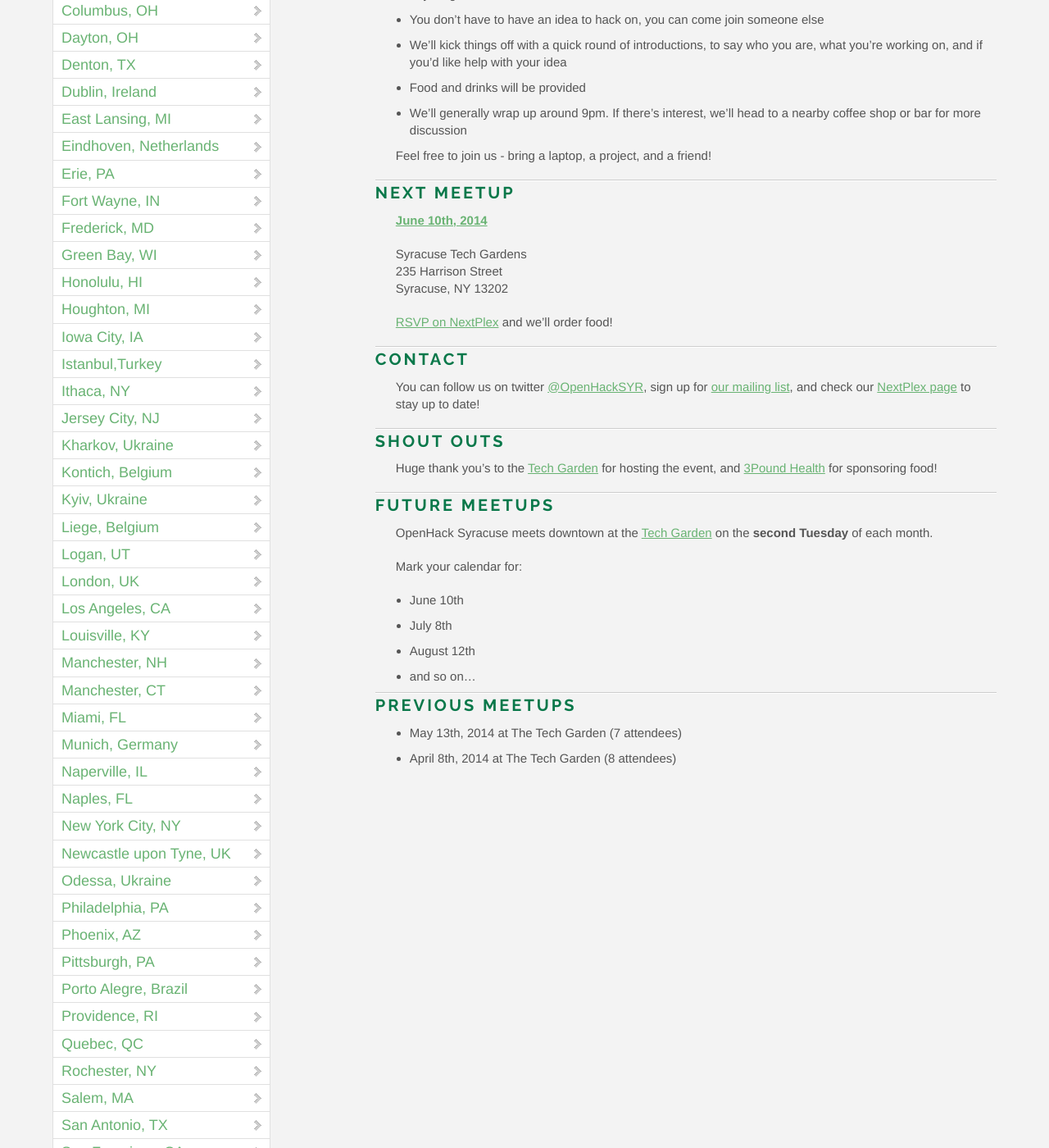
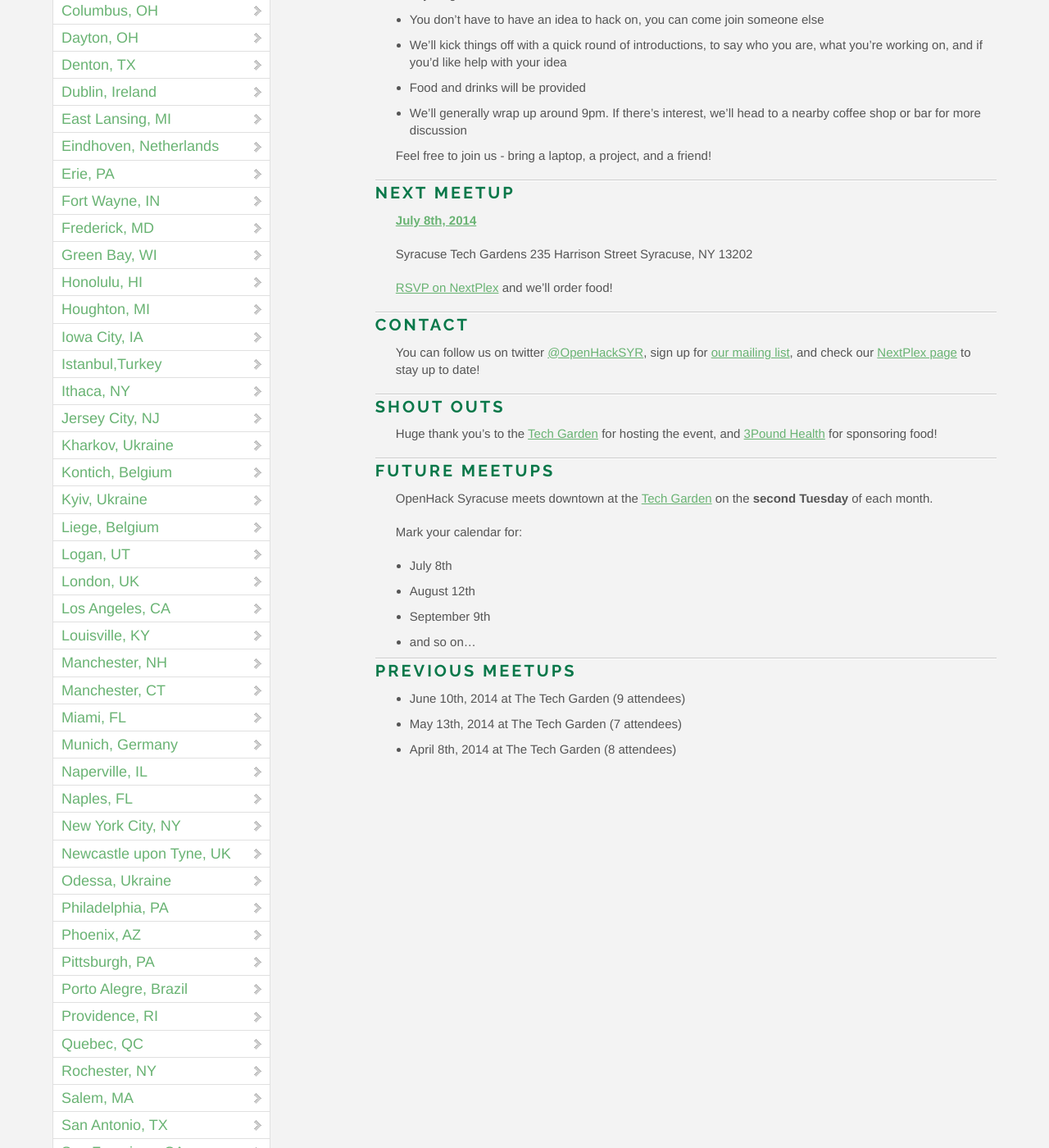
Before and after one commit to OpenHack/openhack.github.com, a Jekyll site: the page built from syracuse/index.markdown, in a window 1280 px wide and 1400 px high, scrolled down 949 px. Shown: the whole window at 82% size. Built offline with Jekyll 4.4.1, drawn with Linux system fonts in a browser that asks for light colours; nearby versions of some CDN libraries; comment, search, counter and statistics services are not loaded.

Commit message:
Update Syracuse for July

```diff
--- a/syracuse/index.markdown
+++ b/syracuse/index.markdown
@@ -24,13 +24,13 @@
 Feel free to join us - bring a laptop, a project, and a friend!
 
 ### Next Meetup
-[**June 10th, 2014**](http://nextplex.com/syracuse-ny/groups/openhack-syracuse/events/17551-openhack-3)
+[**July 8th, 2014**](http://nextplex.com/syracuse-ny/groups/openhack-syracuse/events/17706-openhack-4)
 
 Syracuse Tech Gardens
 235 Harrison Street
 Syracuse, NY 13202
 
-[RSVP on NextPlex](http://nextplex.com/syracuse-ny/groups/openhack-syracuse/events/17551-openhack-3) and we'll order food!
+[RSVP on NextPlex](http://nextplex.com/syracuse-ny/groups/openhack-syracuse/events/17706-openhack-4) and we'll order food!
 
 ### Contact
 You can follow us on twitter [@OpenHackSYR](http://twitter.com/OpenHackSYR), sign up for [our mailing list](http://eepurl.com/TEpWD), and check our [NextPlex page](http://nextplex.com/syracuse-ny/groups/openhack-syracuse) to stay up to date!
@@ -43,11 +43,12 @@
 
 Mark your calendar for:
 
-* June 10th
 * July 8th
 * August 12th
+* September 9th
 * and so on...
 
 ### Previous meetups
+- June 10<sup>th</sup>, 2014 at The Tech Garden (9 attendees)
 - May 13<sup>th</sup>, 2014 at The Tech Garden (7 attendees)
 - April 8<sup>th</sup>, 2014 at The Tech Garden (8 attendees)
```
